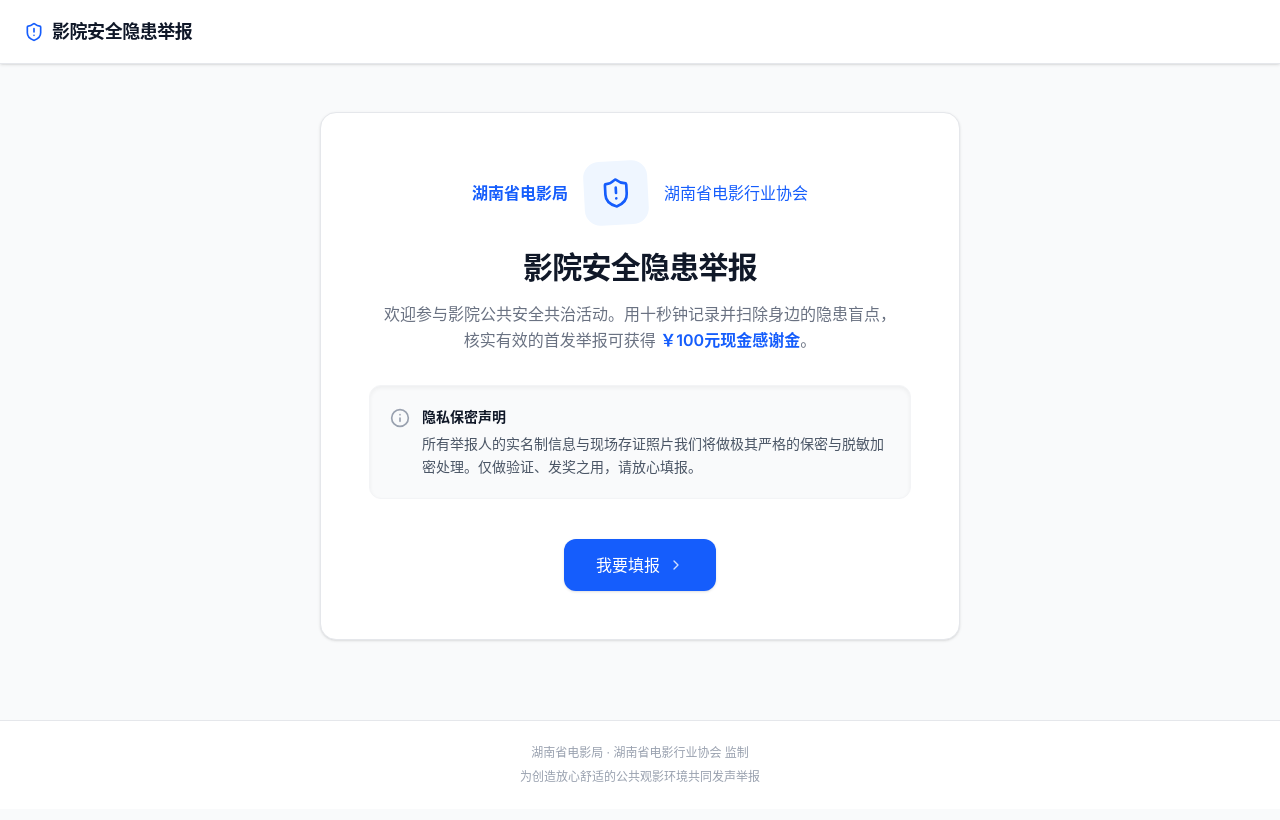
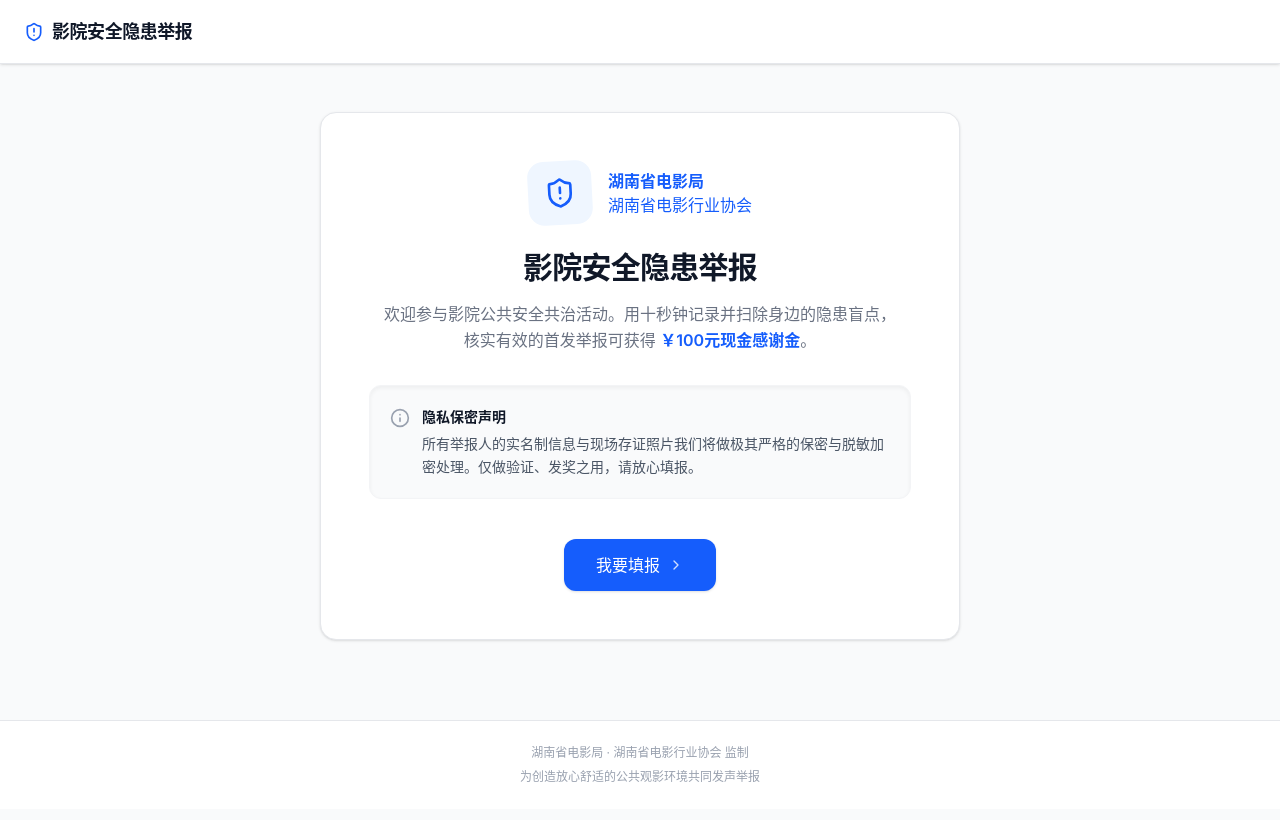
Before and after one commit to kknd9819/final, a React (Vite) app: page / in a window 1280 px wide. Shown: the top 820 px of the page. Built offline with nearby package versions, Linux system fonts and the light colour scheme.

Commit message:
fix: both lines back to right of shield icon

```diff
--- a/src/App.tsx
+++ b/src/App.tsx
@@ -1134,13 +1134,11 @@
           >
             <div className="p-8 md:p-12 text-center">
               <div className="flex items-center justify-center gap-4 mb-6">
-                <div className="text-right">
-                  <div className="text-base font-semibold text-blue-600">湖南省电影局</div>
-                </div>
                 <div className="w-16 h-16 bg-blue-50 text-blue-600 rounded-2xl flex items-center justify-center transform -rotate-3">
                   <ShieldAlert className="w-8 h-8" />
                 </div>
                 <div className="text-left">
+                  <div className="text-base font-semibold text-blue-600">湖南省电影局</div>
                   <div className="text-base font-medium text-blue-600">湖南省电影行业协会</div>
                 </div>
               </div>
--- a/src/data/questions.ts
+++ b/src/data/questions.ts
@@ -39,13 +39,13 @@
   {
     id: 9,
     label: '用电安全隐患',
-    details: '影院范围内电线绝缘皮破损裸露、凌乱、配电箱未关门、私自拉设临时插线板，或在影院范围内给电动车电瓶充电。休息室、机房等区域违规。',
+    details: '影院范围内电线绝缘皮破损裸露、凌乱、配电箱未关门、私自拉设临时插线板，或在影院范围内给电动车电瓶充电。',
     category: '消防安全'
   },
   {
     id: 10,
     label: '违规使用局部取暖设备',
-    details: '后台休息室、售票前台或影厅办公违规使用"小太阳"、明火电暖炉等高功率取暖器件。',
+    details: '后台休息室、售票前台或影厅办公违规使用"小太阳"、明火电暖炉等高功率取暖器件插入机房等区域。',
     category: '消防安全'
   },
   {
```
